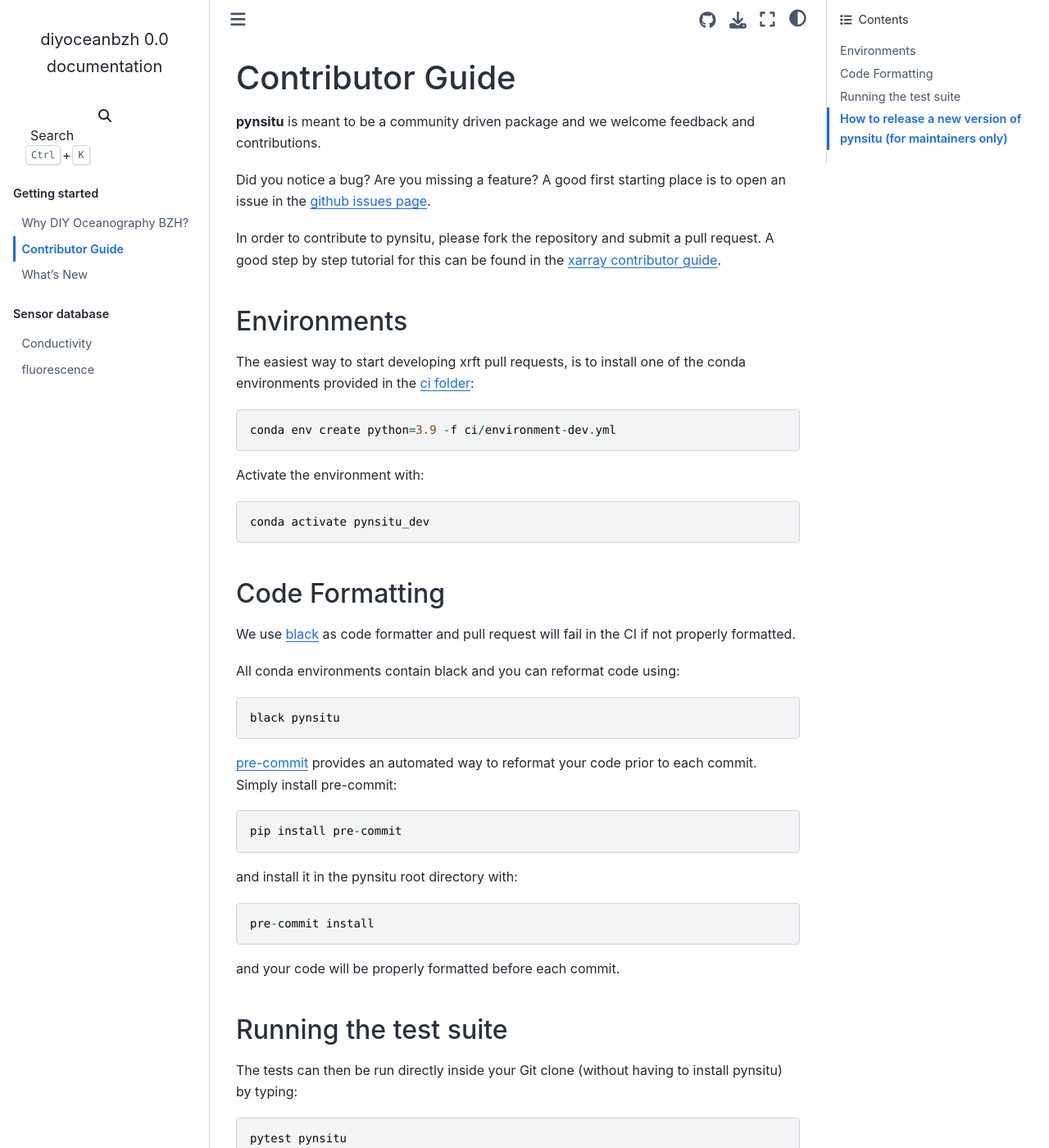
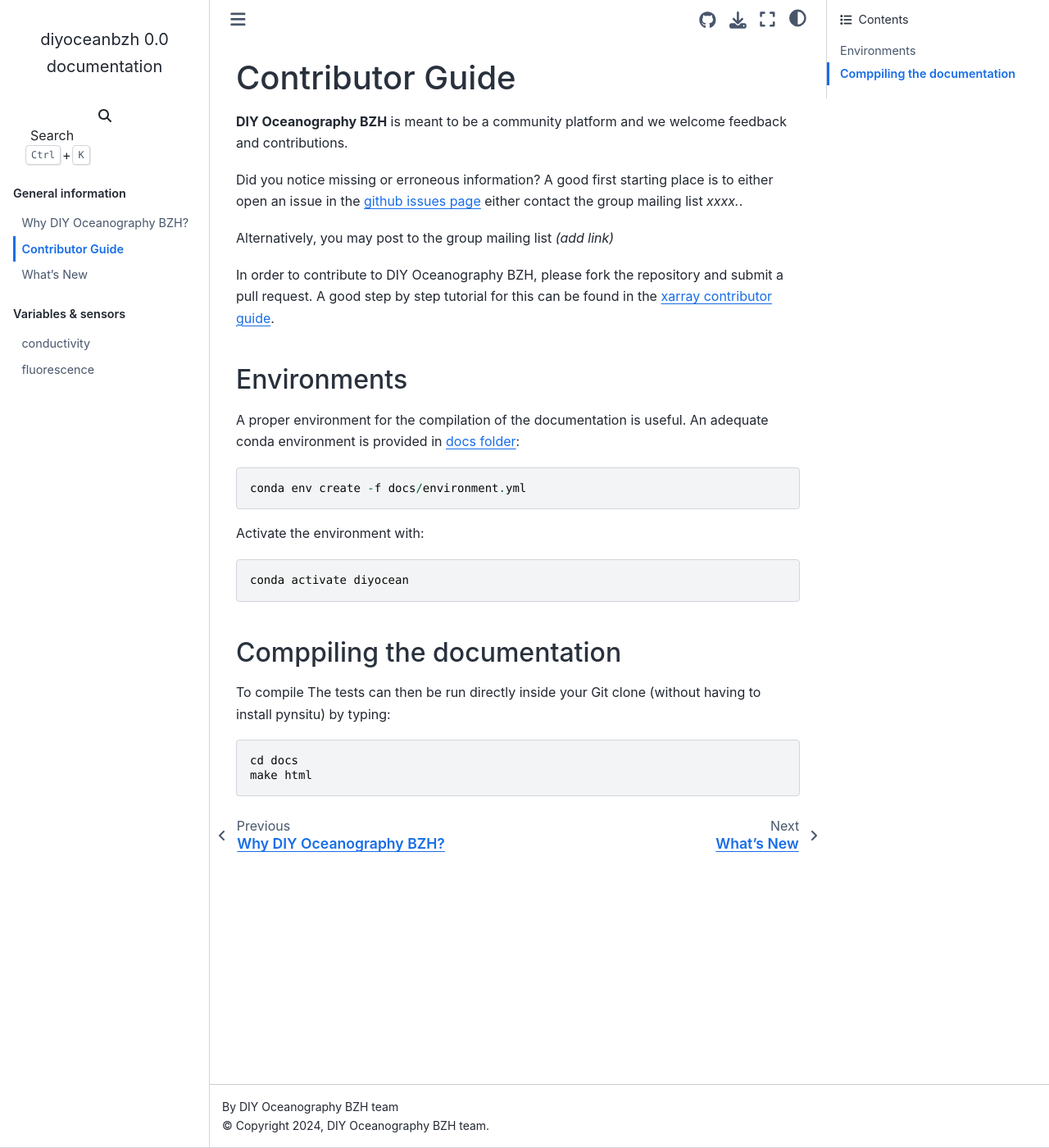
Before and after one commit to DIYOceanography/DIYOceanography_BZH, a Sphinx documentation site: the page built from docs/contributor_guide.rst, in a window 1280 px wide and 1400 px high. Shown: the whole window at 82% size. Built offline with Sphinx 7.4.7 and the Sphinx Book theme 1.1.4, drawn with Linux system fonts in a browser that asks for light colours; some of the changed text lies outside the part shown.

Commit message:
pass to make it more presentable for May 2024 meeting

```diff
--- a/docs/conductivity.rst
+++ b/docs/conductivity.rst
@@ -1,7 +1,9 @@
 .. _installation-label:
 
-Conductivity
+conductivity
 ============
+
+This is a template with rst format.
 
 Sensing principles
 ------------------
--- a/docs/conf.py
+++ b/docs/conf.py
@@ -91,7 +91,7 @@
 #
 # This is also used if you do content translation via gettext catalogs.
 # Usually you set "language" from the command line for these cases.
-language = None
+language = "en"
 
 # List of patterns, relative to source directory, that match files and
 # directories to ignore when looking for source files.
--- a/docs/contributor_guide.rst
+++ b/docs/contributor_guide.rst
@@ -2,68 +2,34 @@
 
 Contributor Guide
 -----------------
-
-**pynsitu** is meant to be a community driven package and we welcome feedback and
+**DIY Oceanography BZH** is meant to be a community platform and we welcome feedback and
 contributions.
 
-Did you notice a bug? Are you missing a feature? A good first starting place is to
-open an issue in the `github issues page <https://github.com/apatlpo/pynsitu/issues>`_.
+Did you notice missing or erroneous information? A good first starting place is to either
+open an issue in the `github issues page <https://github.com/DIYOceanography/DIYOceanography_BZH/issues>`_ either contact the group mailing list *xxxx.*.
 
+Alternatively, you may post to the group mailing list *(add link)*
 
-In order to contribute to pynsitu, please fork the repository and submit a pull request.
+In order to contribute to DIY Oceanography BZH, please fork the repository and submit a pull request.
 A good step by step tutorial for this can be found in the
 `xarray contributor guide <https://xarray.pydata.org/en/stable/contributing.html#working-with-the-code>`_.
 
 
 Environments
 ^^^^^^^^^^^^
-The easiest way to start developing xrft pull requests,
-is to install one of the conda environments provided in the `ci folder <https://github.com/xgcm/xrft/tree/master/ci>`_::
+A proper environment for the compilation of the documentation is useful.
+An adequate conda environment is provided in `docs folder <https://github.com/DIYOceanography/DIYOceanography_BZH/tree/main/docs>`_::
 
-    conda env create python=3.9 -f ci/environment-dev.yml
+    conda env create -f docs/environment.yml
 
 Activate the environment with::
 
-    conda activate pynsitu_dev
+    conda activate diyocean
 
-Code Formatting
-^^^^^^^^^^^^^^^
+Comppiling the documentation
+^^^^^^^^^^^^^^^^^^^^^^^^^^^^
 
-We use `black <https://github.com/python/black>`_ as code formatter and pull request will
-fail in the CI if not properly formatted.
+To compile The tests can then be run directly inside your Git clone (without having to install pynsitu) by typing::
 
-All conda environments contain black and you can reformat code using::
-
-    black pynsitu
-
-`pre-commit <https://pre-commit.com/>`_ provides an automated way to reformat your code
-prior to each commit. Simply install pre-commit::
-
-    pip install pre-commit
-
-and install it in the pynsitu root directory with::
-
-    pre-commit install
-
-and your code will be properly formatted before each commit.
-
-Running the test suite
-^^^^^^^^^^^^^^^^^^^^^^
-
-The tests can then be run directly inside your Git clone (without having to install pynsitu) by typing::
-
-    pytest pynsitu
-
-How to release a new version of pynsitu (for maintainers only)
-^^^^^^^^^^^^^^^^^^^^^^^^^^^^^^^^^^^^^^^^^^^^^^^^^^^^^^^^^^^
-The process of releasing at this point is very easy.
-
-We need only two things: A PR to update the documentation and and making a release on github.
-
-1. Make sure that all the new features/bugfixes etc are appropriately documented in `doc/whats-new.rst`, add the date to the current release and make an empty (unreleased) entry for the next minor release as a PR.
-2. Navigate to the 'tags' symbol on the repos main page, click on 'Releases' and on 'Draft new release' on the right. Add the version number and a short description and save the release.
-
-From here the github actions take over and package things for `Pypi <https://pypi.org/project/xrft/>`_.
-The conda-forge package will be triggered by the Pypi release and you will have to approve a PR in `xrft-feedstock <https://github.com/conda-forge/xrft-feedstock>`_. This takes a while, usually a few hours to a day.
-
-Thats it!
+    cd docs
+    make html
```
Also changed, not shown: README.md (+1 -1 lines), docs/api.rst (deleted, +0 -62 lines), docs/index.rst (+3 -10 lines), docs/whats-new.rst (+4 -15 lines), docs/why-DIY-Oceanography-BZH.rst (+24 -20 lines), docs/fluorescence.ipynb, 1 other file.
